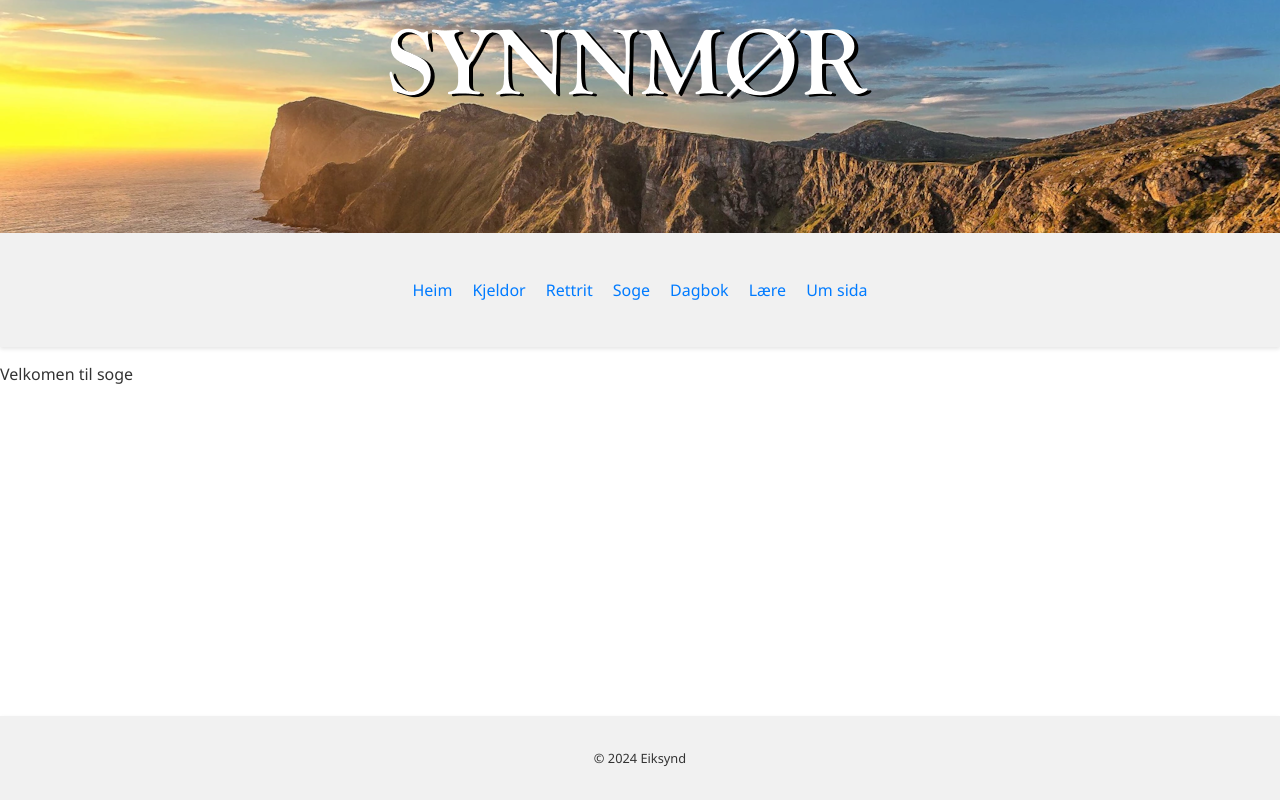
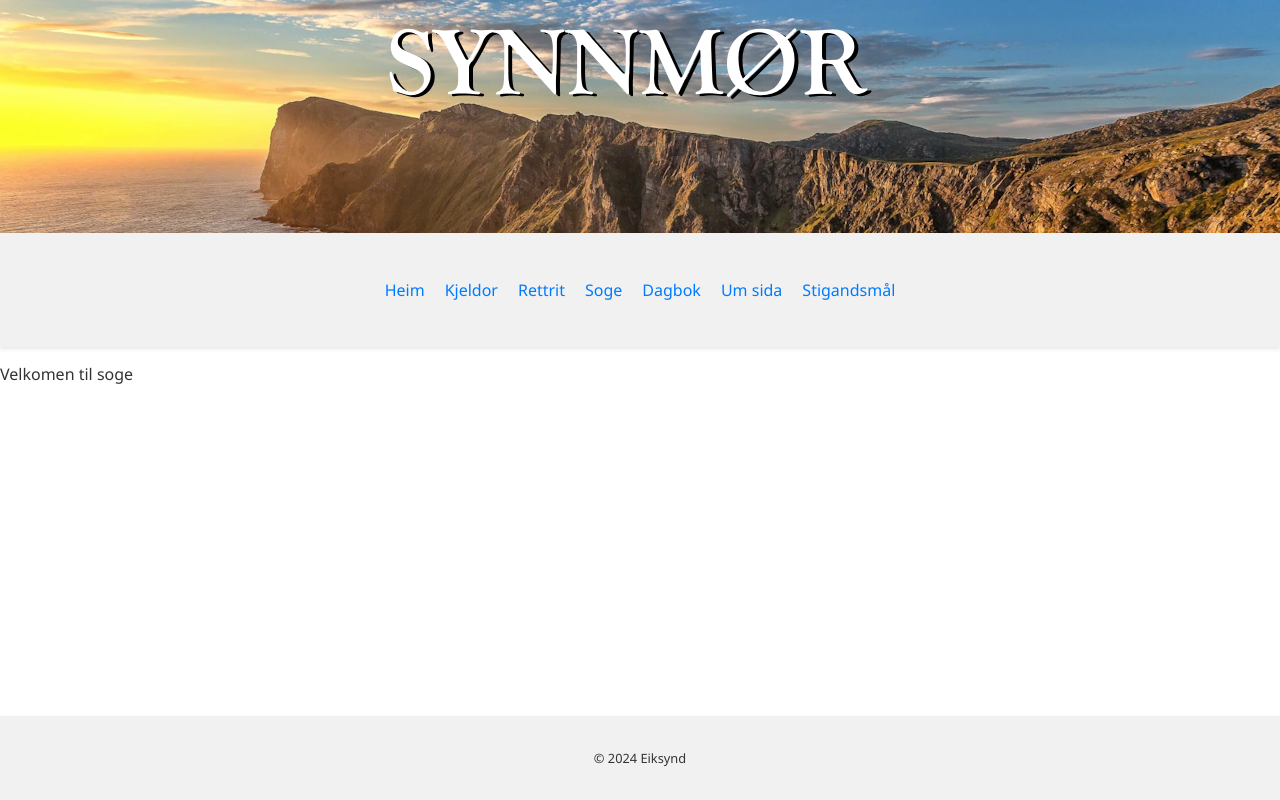
Before and after one commit to Eiksynd/synnmoer, a plain HTML site: page soge.html in a window 1280 px wide. Drawn offline with Linux system fonts and the light colour scheme.

Commit message:
Stigandsmål

```diff
--- a/soge.html
+++ b/soge.html
@@ -17,8 +17,8 @@
           <li><a href="rettrit.html">Rettrit</a></li>
           <li><a href="soge.html">Soge</a></li>
           <li><a href="dagbok.html">Dagbok</a></li>
-          <li><a href="lære.html">Lære</a></li>
           <li><a href="um_sida.html">Um sida</a></li>
+          <li><a href="lære.html">Stigandsmål</a></li>
         </ul>
       </nav>
     </header>
```
Also changed, not shown: dagbok.html (+1 -1 lines), index.html (+2 -2 lines), kjeldor.html (+1 -1 lines), rettrit.html (+1 -1 lines), stigandsmaal.html (renamed from lære.html, +1 -1 lines), um_sida.html (+1 -1 lines), mynder/fyrstemynd – kopi.png (added).
